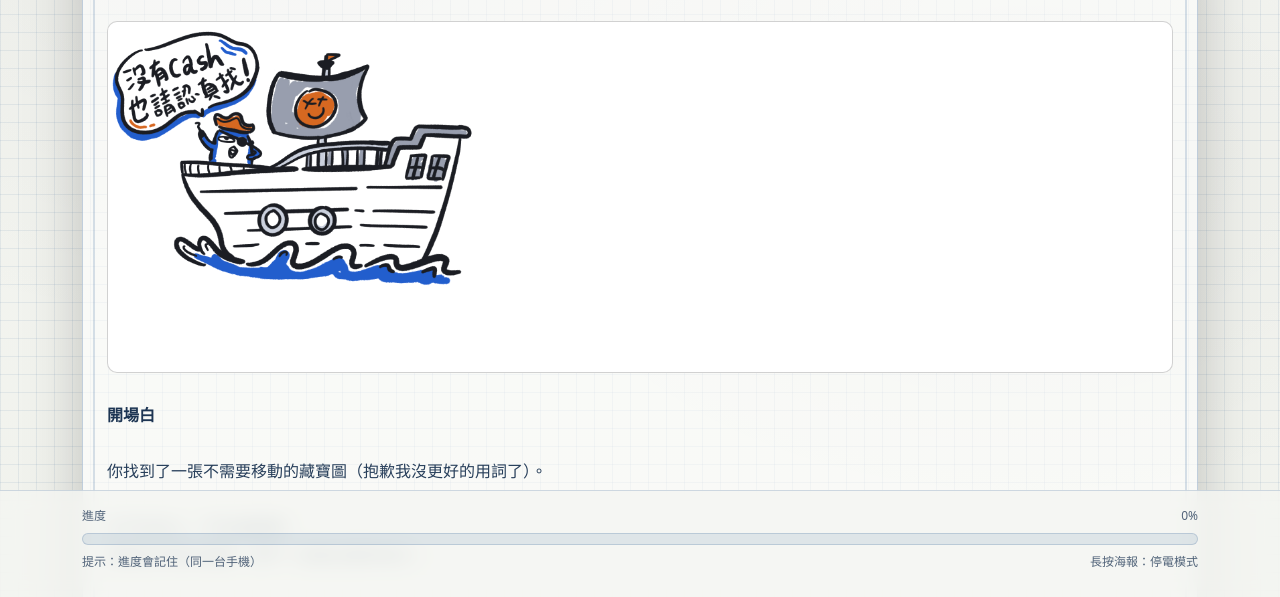
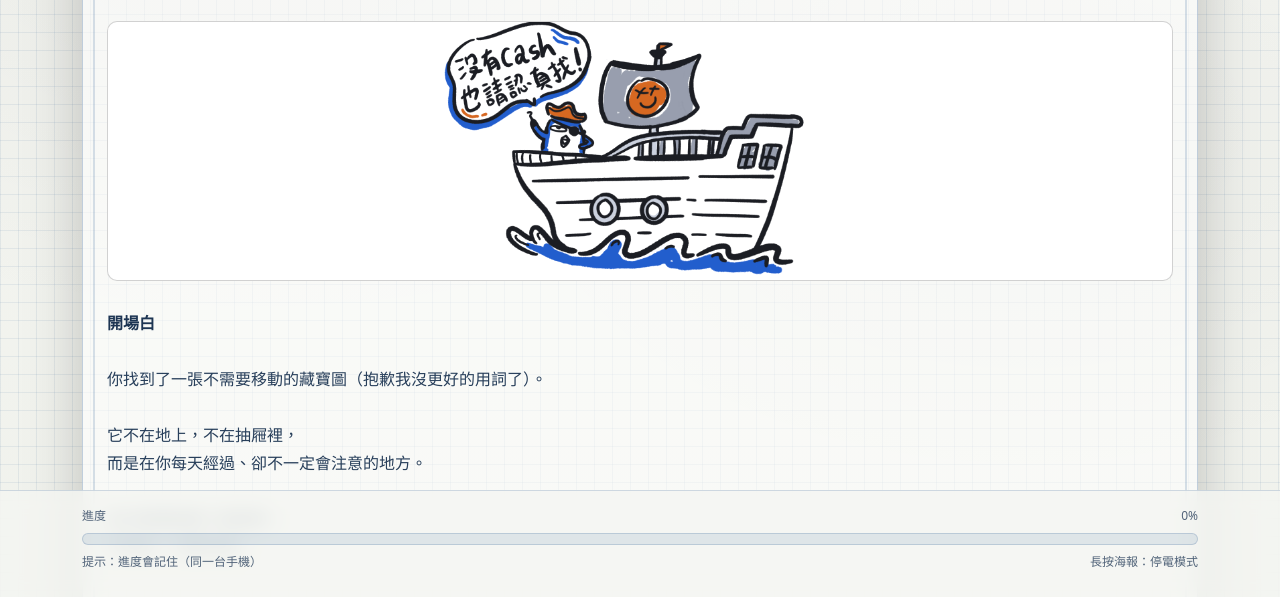
Before and after one commit to pop111999222/30upclub, a plain HTML site: page index.html in a window 1280 px wide. Shown: the part 201-798 px from the top of the page. Drawn offline with nearby package versions, Linux system fonts and the light colour scheme.

Commit message:
Update index.html

```diff
--- a/index.html
+++ b/index.html
@@ -100,7 +100,7 @@
       overflow:hidden;
       border: 1px solid rgba(0,0,0,.18);
       background-color: #fff;
-      height: 44vh;
+      height: 20vh;
       min-height: 260px;
       max-height: 420px;
       position:relative;
@@ -122,9 +122,10 @@
     /* ✅ 疊印圖片（取代原本 hk-overprint 文字） */
     .hk-overprint-img{
       position:absolute;
-      top: 0;
-      left: 0;
+      top: 50%;
+      left: 50%;
       z-index: 2;
+      transform: translate(-50%, -50%);
 
 
       width: 100%;
```
